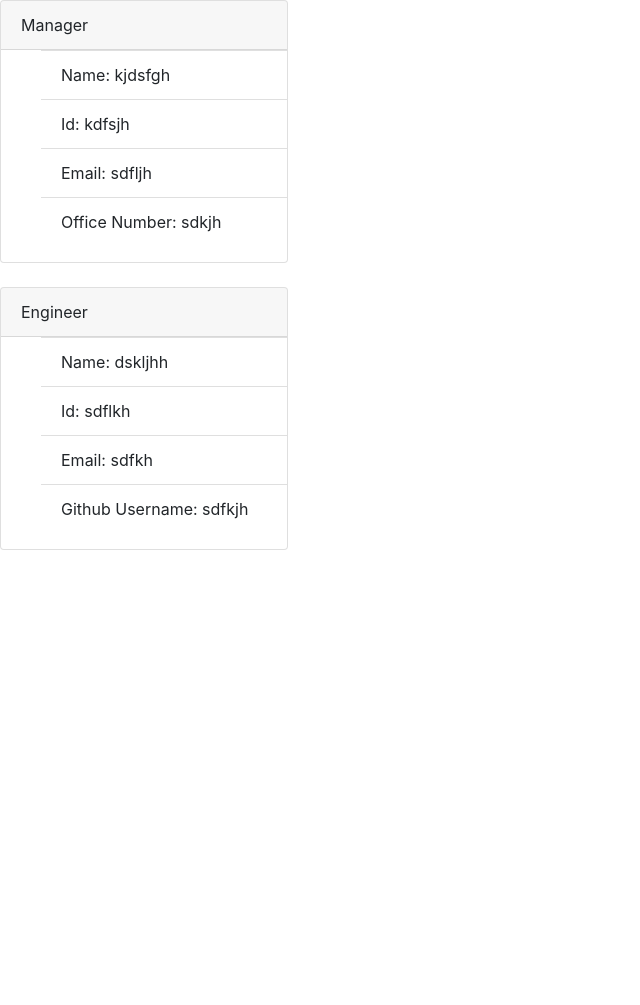
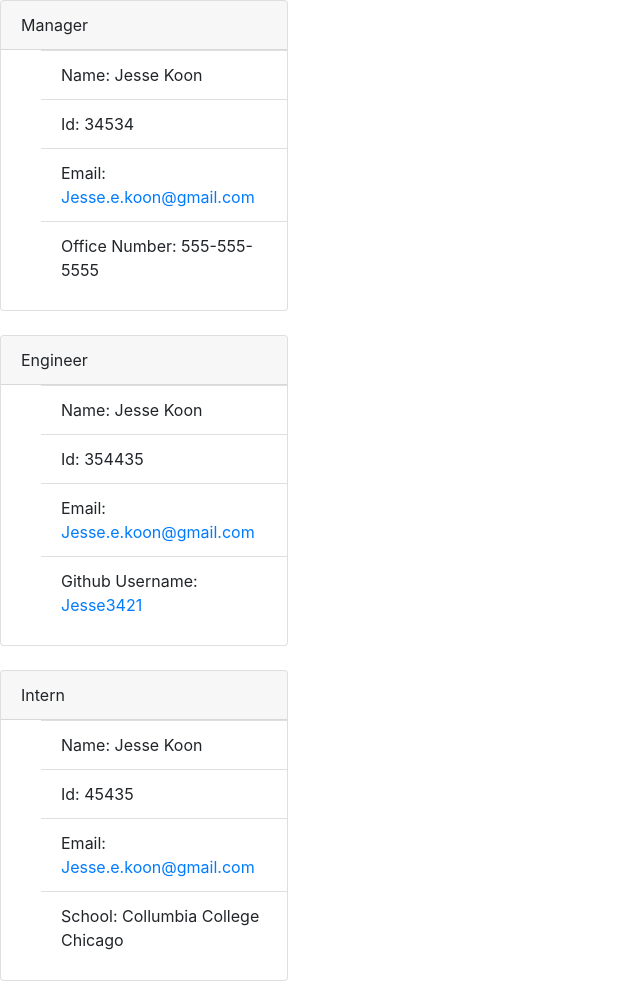
Before and after one commit to Jesse3421/OOP-Challenge, a website: page Results/employeeList.html in a window 1280 px wide. Shown: the whole page, without its empty margins (0-640 px from the left). Before the commit the page ends 800 px from the top, so only its background shows below. Drawn offline with nearby package versions, Linux system fonts and the light colour scheme.

Commit message:
finalizing project and working on readme

```diff
--- a/Results/employeeList.html
+++ b/Results/employeeList.html
@@ -9,30 +9,52 @@
         <title>My Team</title>
     </head>
     <body>
-        <div class="" id="">
-        <div class="card" style="width: 18rem;">
-         <div class="card-header">Manager</div>
+        <div class=""
+        <div class="col-sm-3" id="">
+
+         <div class="card" style="width: 18rem;">
+         <div class="card-header">
+         Manager
+         </div>
          <ul class="list group list-group-flush">
-         <li class="list-group-item"> Name: kjdsfgh </li>
-         <li class="list-group-item"> Id: kdfsjh </li>
-         <li class="list-group-item"> Email: sdfljh </li>
-         <li class="list-group-item"> Office Number: sdkjh </li>
+         <li class="list-group-item"> Name: Jesse Koon </li>
+         <li class="list-group-item"> Id: 34534 </li>
+         <li class="list-group-item"> Email: <a href="mailto:Jesse.e.koon@gmail.com">Jesse.e.koon@gmail.com</a></li>
+         <li class="list-group-item"> Office Number: 555-555-5555 </li>
          </ul>
          </div>
          <br>
          </div>
-         <div class="card" style="width: 18rem;">
-        <div class="card-header">Engineer</div>
+
+        <div class="card" style="width: 18rem;">
+        <div class="card-header">
+        Engineer
+        </div>
         <ul class="list group list-group-flush">
-        <li class="list-group-item"> Name: dskljhh </li>
-        <li class="list-group-item"> Id: sdflkh </li>
-        <li class="list-group-item"> Email: sdfkh </li>
-        <li class="list-group-item"> Github Username: sdfkjh </li>
+        <li class="list-group-item"> Name: Jesse Koon </li>
+        <li class="list-group-item"> Id: 354435 </li>
+        <li class="list-group-item"> Email: <a href="mailto:Jesse.e.koon@gmail.com">Jesse.e.koon@gmail.com</a></li>
+        <li class="list-group-item"> Github Username: <a href="https://www.github.com/Jesse3421">Jesse3421</a></li>
+        </ul>
+        </div>
+        <br>
+        </div>
+
+        <div class="card" style="width: 18rem;">
+        <div class="card-header">
+        Intern
+        </div>
+        <ul class="list group list-group-flush">
+        <li class="list-group-item"> Name: Jesse Koon </li>
+        <li class="list-group-item"> Id: 45435 </li>
+        <li class="list-group-item"> Email: <a href="mailto:Jesse.e.koon@gmail.com">Jesse.e.koon@gmail.com</a> </li>
+        <li class="list-group-item"> School: Collumbia College Chicago </li>
         </ul>
         </div>
         <br>
         </div>
 
         </div>
+        </div>
     </body>
     </html>
```
Also changed, not shown: index.js (+1 -6 lines), template.js (+23 -12 lines), README.md.
